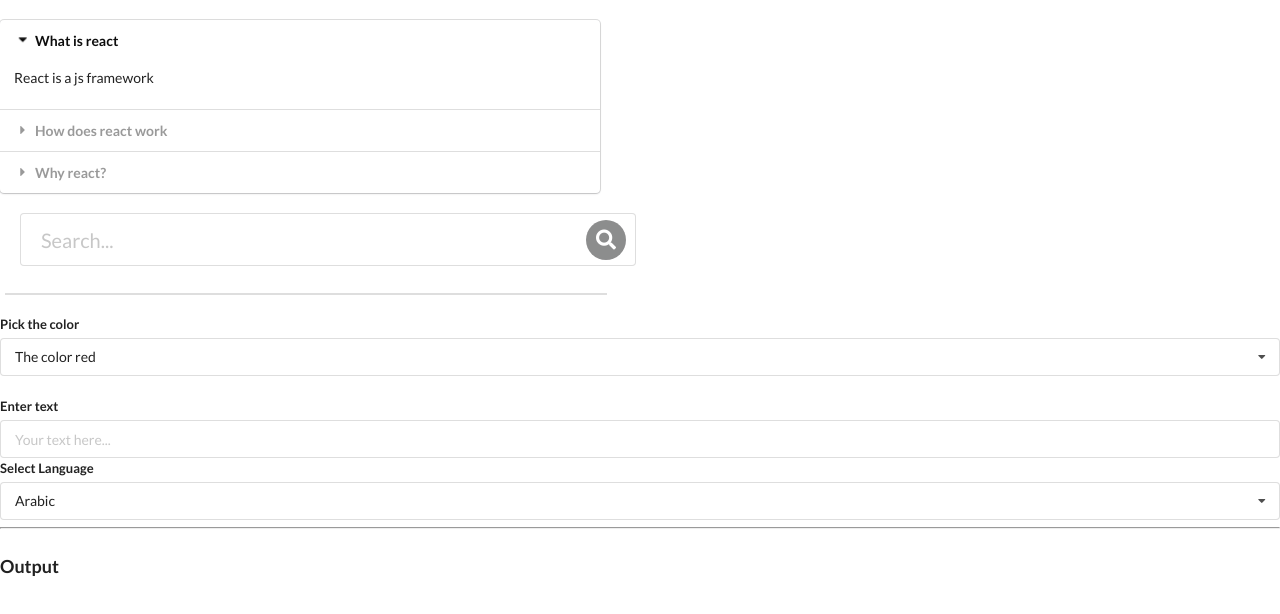
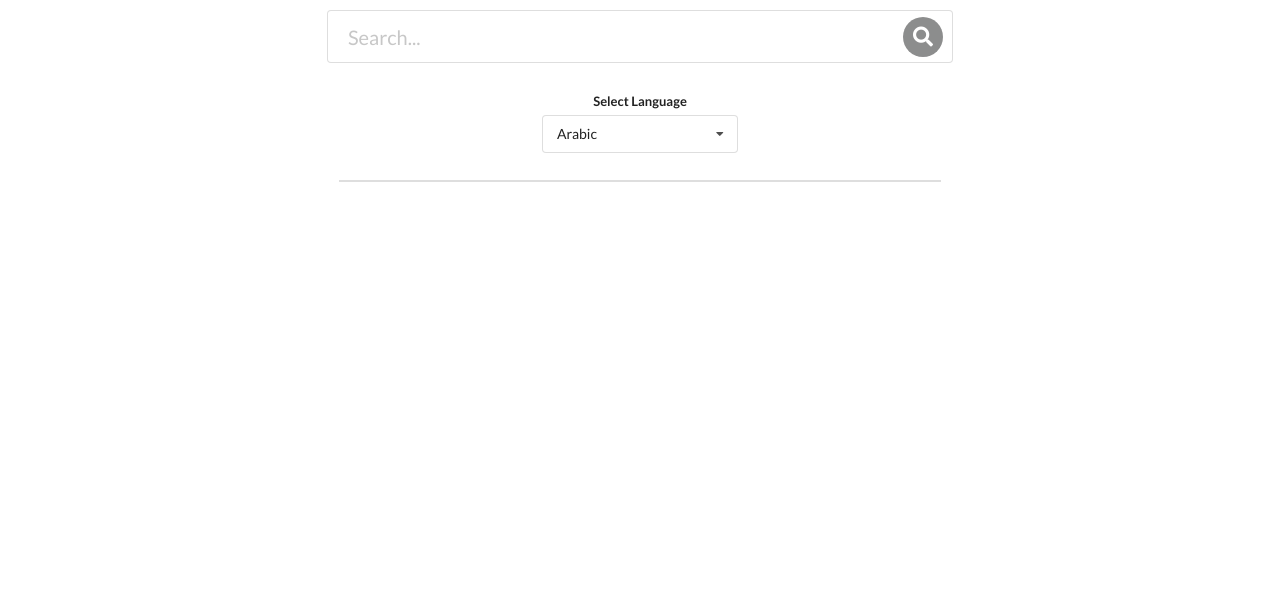
Before and after one commit to hamzaeldemery/Wiki-search-and-Translate, a React (Create React App) app: page / in a window 1280 px wide. Shown: the top 614 px of the page. Built offline with nearby package versions, Linux system fonts and the light colour scheme.

Commit message:
Used all components from widgets project to search through translated wikipedia

```diff
--- a/src/components/App.js
+++ b/src/components/App.js
@@ -1,67 +1,15 @@
-import React, { useState } from "react";
-import { Accordion } from "./accordion/Accordion";
-import { List } from "./wikiList/List";
-import { Dropdown } from "./dropDown/DropDown";
-import { Translate } from "./tranlate/Translate";
-
-const list = [
-    {
-        title: "What is react",
-        content: "React is a js framework",
-    },
-    {
-        title: "How does react work",
-        content: "React works using compontents",
-    },
-    {
-        title: "Why react?",
-        content: "React is my favourite",
-    },
-];
-
-const dropdownData = {
-    name: "color",
-    title: "Pick the color",
-    choices: [
-        {
-            description: "The color red",
-            value: "red",
-        },
-        {
-            description: "The color green",
-            value: "green",
-        },
-        {
-            description: "The shade blue",
-            value: "blue",
-        },
-    ],
-};
-
+import React from "react";
+import TranslateWiki from "./TranslateWiki";
 export const App = () => {
-    const [selected, setSelected] = useState(dropdownData.choices[0]);
     return (
-        <div className="App">
-            <br />
-            <div>
-                <Accordion list={list} />
-            </div>
-            <br />
-            <div>
-                <List />
-            </div>
-            <br />
-            <div>
-                <Dropdown
-                    selected={selected}
-                    onSelectedChange={setSelected}
-                    data={dropdownData}
-                />
-            </div>
-            <br />
-            <div>
-                <Translate />
-            </div>
+        <div className="App" style={styling.app}>
+            <TranslateWiki />
         </div>
     );
 };
+
+const styling = {
+    app: {
+        paddingTop: "10px",
+    },
+};
--- /dev/null
+++ b/src/components/TranslateWiki.js
@@ -0,0 +1,56 @@
+import React, { useState } from "react";
+import { SearchBar } from "./wikiList/SearchBar";
+import { ListItems } from "./wikiList/ListItems";
+import { Dropdown } from "./dropDown/DropDown";
+
+const languagesDropdown = {
+    name: "languages",
+    title: "Select Language",
+    choices: [
+        {
+            description: "Arabic",
+            value: "ar",
+        },
+        {
+            description: "English",
+            value: "en",
+        },
+        {
+            description: "Afrikaans",
+            value: "af",
+        },
+        {
+            description: "Hindi",
+            value: "hi",
+        },
+    ],
+};
+
+const TranslateWiki = (props) => {
+    const [input, setInput] = useState("");
+    const [language, setLanguage] = useState(languagesDropdown.choices[0]);
+    const onSubmit = (text) => {
+        setInput(text);
+    };
+    return (
+        <div className="ui two column centered  grid">
+            <div className="row">
+                <div className="column">
+                    <SearchBar onSubmit={onSubmit} />
+                </div>
+            </div>
+            <div className="row">
+                <Dropdown
+                    data={languagesDropdown}
+                    selected={language}
+                    onSelectedChange={setLanguage}
+                />
+            </div>
+            <div className="row">
+                <ListItems searchQ={input} language={language} />
+            </div>
+        </div>
+    );
+};
+
+export default TranslateWiki;
--- a/src/components/dropDown/DropDown.js
+++ b/src/components/dropDown/DropDown.js
@@ -10,13 +10,13 @@
                 className="item"
                 data-value={item.value}
                 key={item.value}
-                onClick={(e) => onSelectItem(e, item)}
+                onClick={(e) => onSelectItem(item)}
             >
                 {item.description}
             </div>
         );
     });
-    const onSelectItem = (e, item) => {
+    const onSelectItem = (item) => {
         onSelectedChange(item);
     };
     const hideShowMenu = (e) => {
@@ -32,11 +32,12 @@
         document.addEventListener("click", eventListenerFunc, {
             capture: true,
         });
-        document.removeEventListener("click", eventListenerFunc, {
-            capture: true,
-        });
+        return () => {
+            document.removeEventListener("click", eventListenerFunc, {
+                capture: true,
+            });
+        };
     }, []);
-
     return (
         <div ref={ref} className="ui form">
             <div className="field">
--- a/src/components/wikiList/List.js
+++ b/src/components/wikiList/List.js
@@ -8,7 +8,7 @@
         setInput(text);
     };
     return (
-        <div className="ui two column  grid" style={{ paddingLeft: "20px" }}>
+        <div className="ui two column centered  grid">
             <div className="row">
                 <div className="column">
                     <SearchBar onSubmit={onSubmit} />
--- a/src/components/wikiList/ListItems.js
+++ b/src/components/wikiList/ListItems.js
@@ -1,7 +1,8 @@
 import React, { useState, useEffect } from "react";
 import { Wikipedia } from "../../apis/Wikipedia";
+import { ListItem } from "./listItem";
 
-export const ListItems = ({ searchQ }) => {
+export const ListItems = ({ searchQ, language }) => {
     const [response, setResponse] = useState([]);
     const [activeIndex, setActiveIndex] = useState(0);
     const [debouncedTerm, setDebouncedTerm] = useState(searchQ);
@@ -18,6 +19,7 @@
             query();
         }
     }, [debouncedTerm]);
+
     useEffect(() => {
         let time = setTimeout(() => {
             setDebouncedTerm(searchQ);
@@ -26,41 +28,18 @@
             clearTimeout(time);
         };
     }, [searchQ]);
+
     let renderedList = response.map((item, idx) => {
         const active = idx === activeIndex ? "active" : "";
         return (
             <React.Fragment key={item.pageid}>
-                <div className="ui grid">
-                    <div className="ui row">
-                        <div className="thirteen wide column">
-                            <div
-                                className={`title ${active}`}
-                                onClick={() => {
-                                    setActiveIndex(idx);
-                                }}
-                            >
-                                <i className="dropdown icon"></i>
-                                {item.title}
-                            </div>
-
-                            <div className={`content ${active}`}>
-                                <span
-                                    dangerouslySetInnerHTML={{
-                                        __html: item.snippet,
-                                    }}
-                                ></span>
-                            </div>
-                        </div>
-                        <div className="three wide column">
-                            <a
-                                href={`https://en.wikipedia.org/?curid=${item.pageid}`}
-                                className="ui button"
-                            >
-                                Go
-                            </a>
-                        </div>
-                    </div>
-                </div>
+                <ListItem
+                    idx={idx}
+                    item={item}
+                    setActiveIndexFunc={setActiveIndex}
+                    active={active}
+                    language={language}
+                />
             </React.Fragment>
         );
     });
--- /dev/null
+++ b/src/components/wikiList/listItem.js
@@ -0,0 +1,72 @@
+import React, { useState, useEffect } from "react";
+import axios from "axios";
+export const ListItem = ({
+    active,
+    item,
+    setActiveIndexFunc,
+    idx,
+    language,
+}) => {
+    const [tranlated, setTranslated] = useState("");
+    useEffect(() => {
+        let text = item.snippet;
+        text = text.replace(/<[^>]*>/g, "");
+        console.log(text);
+        const response = async () => {
+            try {
+                let res = await axios.post(
+                    "https://translation.googleapis.com/language/translate/v2",
+                    {},
+                    {
+                        params: {
+                            q: text,
+                            target: language.value,
+                            key: "AIzaSyCHUCmpR7cT_yDFHC98CZJy2LTms-IwDlM",
+                        },
+                    }
+                );
+                console.log(res);
+                setTranslated(res.data.data.translations[0].translatedText);
+            } catch (error) {
+                setTranslated("Error Occured, not able to translate!");
+            }
+        };
+        response();
+    }, [language, item]);
+    return (
+        <div className="ui grid">
+            <div className="ui row">
+                <div className="thirteen wide column">
+                    <div
+                        className={`title ${active}`}
+                        onClick={() => {
+                            setActiveIndexFunc(idx);
+                        }}
+                    >
+                        <i className="dropdown icon"></i>
+                        {item.title}
+                    </div>
+
+                    <div className={`content ${active}`}>
+                        <span
+                            dangerouslySetInnerHTML={{
+                                __html: item.snippet,
+                            }}
+                        ></span>{" "}
+                        <br />
+                        <br />
+                        <span>{tranlated}</span>
+                    </div>
+                </div>
+                <div className="three wide column">
+                    <a
+                        href={`https://en.wikipedia.org/?curid=${item.pageid}`}
+                        className="ui button"
+                    >
+                        Go
+                    </a>
+                </div>
+            </div>
+        </div>
+    );
+};
```
